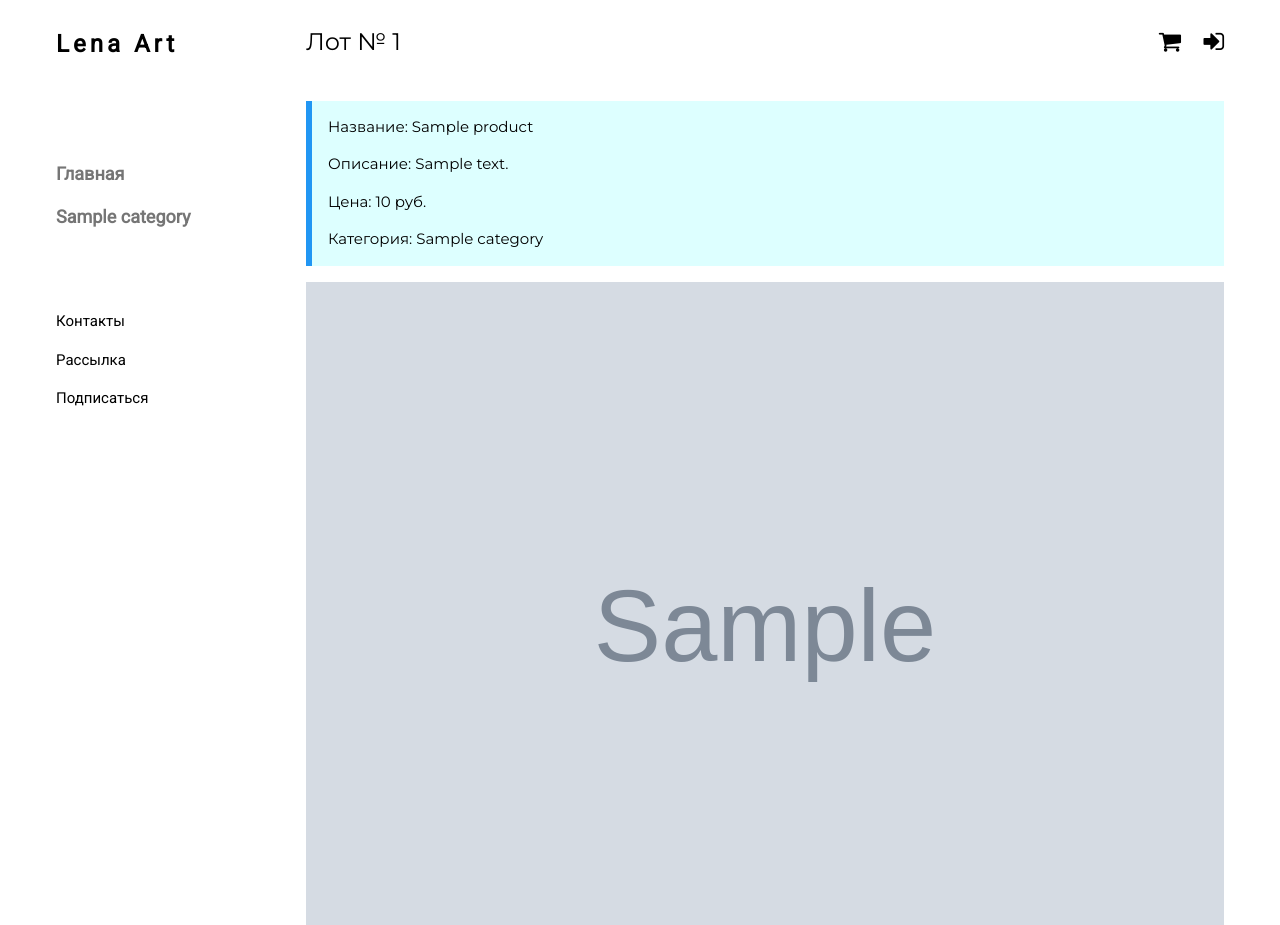
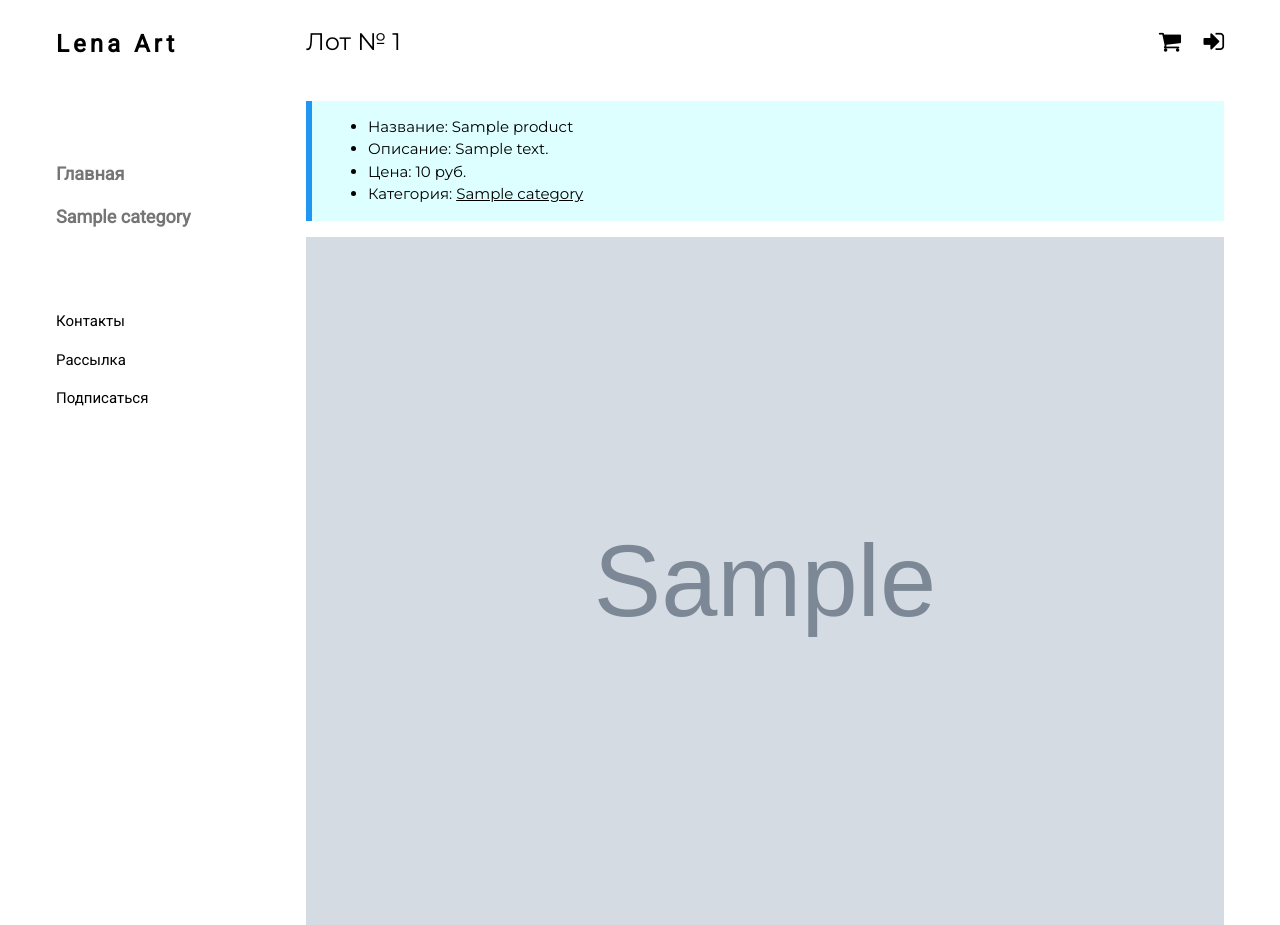
Before and after one commit to alexey-zhukov-git/lena-art, a Django app: template templates/main/product-details.html in a window 1280 px wide. Shown: the top 925 px of the page. Run offline with Django 3.2, Linux system fonts and the light colour scheme; the template is opened without the code that fills it: most values are stand-ins (such as "Sample title", 1, 10 or a date in 2020); grey boxes marked "Sample" are stand-in pictures.

Commit message:
Делаем

```diff
--- a/templates/main/home.html
+++ b/templates/main/home.html
@@ -37,13 +37,17 @@
     <div class="w3-row">
         {% for product in products %}
         <div class="w3-col l3 s6">
-            <div class="w3-container">
+            <div class="w3-container" style="min-height: 400px">
                 <img src="{{ product.image.url }}" style="max-height: 140px"/>
                 <p class="w3-center">
                 <b>{{ product.name }}</b></br>
                 <b>{{ product.price }} рублей</b>
                 <form action="{% url "cart:cart_add" product.id %}" method="post">
                 <button class="w3-btn w3-black w3-input">В корзину</button>
+                {% csrf_token %}
+                </form><br>
+                <form action="{% url 'main:product_detail' product.category.slug product.slug %}" method="post">
+                <button class="w3-btn w3-blue w3-input">Подробнее</button>
                 {% csrf_token %}
                 </form>
                 </p>
--- a/templates/main/product-details.html
+++ b/templates/main/product-details.html
@@ -24,10 +24,12 @@
 
     <div class="w3-container w3-row">
         <div class="w3-panel w3-leftbar w3-pale-blue w3-border-blue">
-            <p>Название: {{ product.name }}</p>
-            <p>Описание: {{ product.description }}</p>
-            <p>Цена: {{ product.price }} руб.</p>
-            <p>Категория: {{ product.category.name }}</p>
+            <ul>
+                <li>Название: {{ product.name }}</li>
+                <li>Описание: {{ product.description }}</li>
+                <li>Цена: {{ product.price }} руб.</li>
+                <li>Категория: <a href="{% url 'main:product_list_by_category' product.category.slug %}">{{ product.category.name }}</a></li>
+            </ul>
         </div>
     </div>
 
```
